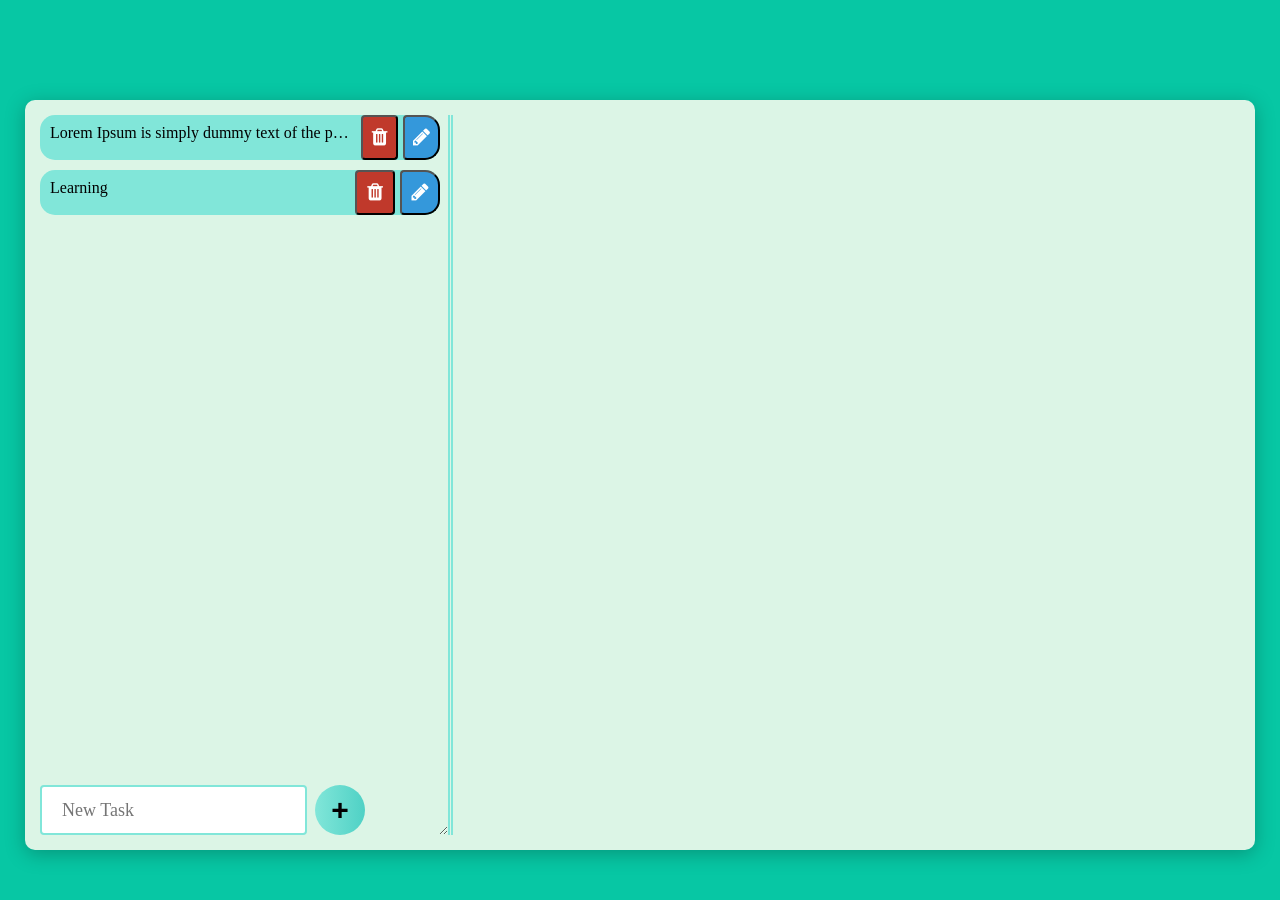
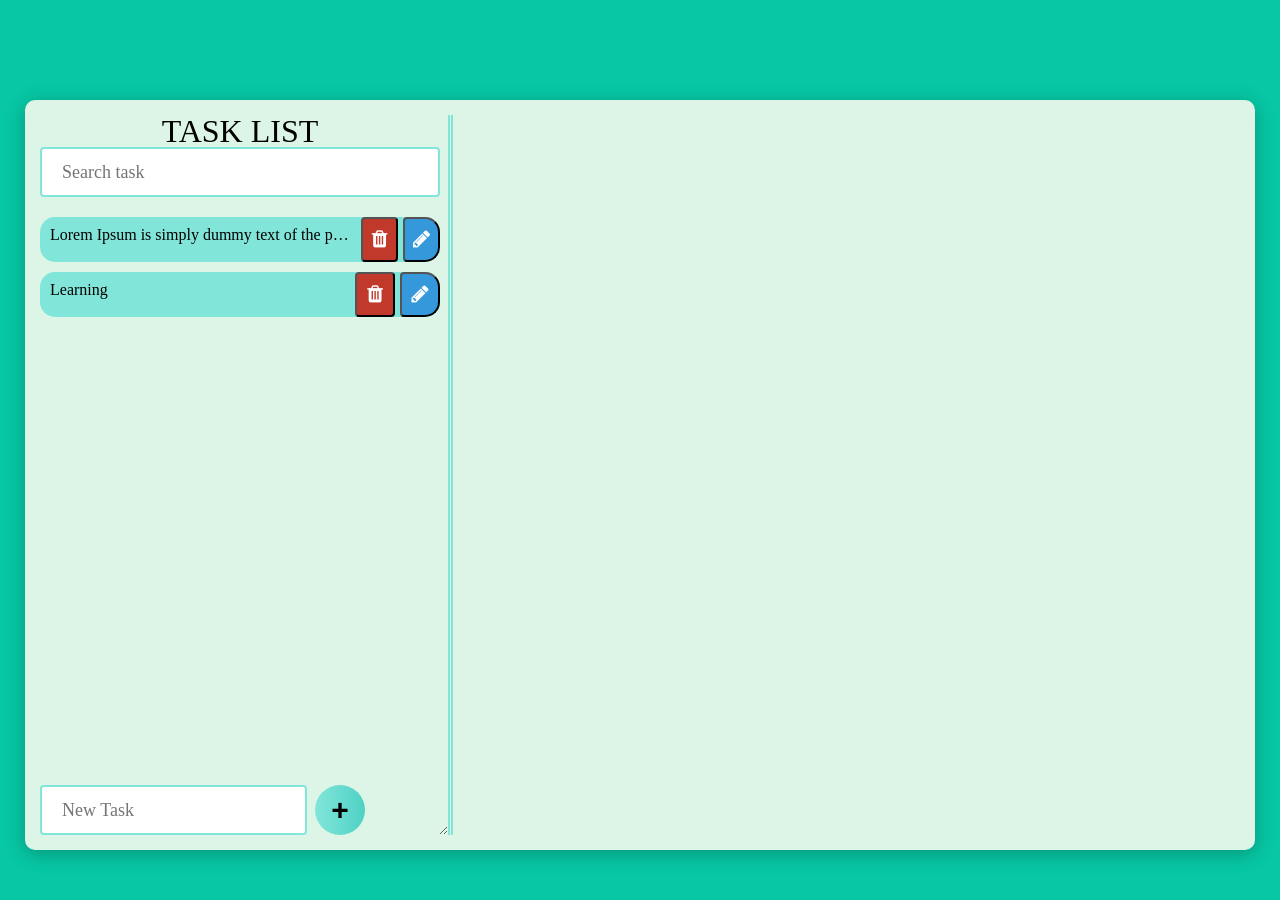
Before and after one commit to Dopio/infotecs-todo, a React (Create React App) app: page / in a window 1280 px wide. Shown: the top 900 px of the page. Built offline with nearby package versions, Linux system fonts and the light colour scheme.

Commit message:
Create search functional

```diff
--- a/src/features/todo-editingArea/todoEditingAreaTitle/TodoEditingAreaTitle.jsx
+++ b/src/features/todo-editingArea/todoEditingAreaTitle/TodoEditingAreaTitle.jsx
@@ -1,13 +1,13 @@
 import React from 'react'
 
-export const TodoEditingArea = ({ tasks }) => {
+export const TodoEditingArea = ({ state }) => {
   return (
     <div className='taskEditing__wrapper'>
       <div className='taskEditing__title'>
         just do it
       </div>
       <div className='task__title'>
-        {tasks.map(item => (
+        {state.todos.map(item => (
           <div key={item.id}>
             {item.active ? <div>{item.title}</div> : <></>}
           </div>
--- a/src/features/todo-list/components/todoAddingBlock/TodoAddingBlock.jsx
+++ b/src/features/todo-list/components/todoAddingBlock/TodoAddingBlock.jsx
@@ -17,11 +17,13 @@ export const TodoAddingBlock = ({ handleAddTodo }) => {
         />
       </div>
       <div className="taskAdd__button_wrapper">
-        <button onClick={() => handleAddTodo({
-          title: value,
-          id: uuidv4(),
-          description: ''
-        })} className="button">
+        <button
+          onClick={() => handleAddTodo({
+            title: value,
+            id: uuidv4(),
+            description: ''
+          }) & setValue('')}
+          className="button">
           <span className='taskAdd__buttonText'>+</span>
         </button>
       </div>
--- a/src/features/todo-list/components/todoList/TodoList.jsx
+++ b/src/features/todo-list/components/todoList/TodoList.jsx
@@ -1,8 +1,9 @@
 import React, { useState } from 'react'
 import { TodoAddingBlock } from '../todoAddingBlock/TodoAddingBlock'
 import { DeleteTodo } from '../todoPreview/deleteTodo/DeleteTodo'
-import { EditTodo } from '../todoPreview/editTodo/EditTodo'
+import { EditTodos } from '../todoPreview/editTodo/EditTodo'
 import { SaveTodo } from '../todoPreview/saveTodo/SaveTodo'
+import { TodoSearch } from '../todoSearch/TodoSearch'
 import classes from './TodoList.module.css'
 
 /* const filterTodo = (tasks, searchValue) => {
@@ -31,7 +32,12 @@ export const TodoList = ({
   }
 
   return (<>
+
     {<div className={classes.tasks__list}>{/* todo Preview для каждого из функций */}
+      <div className={classes.taskList__title}>
+        task list
+      </div>
+      <TodoSearch state={state}/>
       {
         state.todos.map(item => (
           <div className={classes.tasks__list_item} key={item.id}>
@@ -56,7 +62,7 @@ export const TodoList = ({
                   handleDeleteTodo={handleDeleteTodo}
                   itemId={item.id}
                 />
-                <EditTodo
+                <EditTodos
                   editTaskHandler={editTaskHandler}
                   title={item.title}
                   itemId={item.id}
--- a/src/features/todo-list/components/todoList/TodoList.module.css
+++ b/src/features/todo-list/components/todoList/TodoList.module.css
@@ -95,3 +95,9 @@
   overflow: hidden;
   text-overflow: ellipsis;
 }
+
+.taskList__title{
+  text-transform: uppercase;
+  text-align: center;
+  font-size: 32px;
+}
--- a/src/features/todo-list/components/todoPreview/editTodo/EditTodo.jsx
+++ b/src/features/todo-list/components/todoPreview/editTodo/EditTodo.jsx
@@ -2,7 +2,7 @@ import React from 'react'
 import clsx from 'clsx'
 import classes from './EditTodo.module.css'
 
-export const EditTodo = ({ editTaskHandler, itemId, title }) => {
+export const EditTodos = ({ editTaskHandler, itemId, title }) => {
   return (
     <button
       className={clsx(classes.button, classes.touch, classes.edit)}
--- a/src/features/todo-list/components/todoSearch/todoSearch.jsx
+++ b/src/features/todo-list/components/todoSearch/todoSearch.jsx
@@ -1,11 +1,11 @@
-import React, { useEffect, useState } from 'react'
-import './TaskSearch.css'
+import React, { useState } from 'react'
+import classes from './TodoSearch.module.css'
 
-const TaskSearch = ({ tasks, setTasks }) => {
+export const TodoSearch = ({ state }) => {
   const [searchValue, setSearchValue] = useState('')
 
-  const filterTodo = (searchValue) => {
-    const newTasks = [...tasks]
+  /* const filterTodo = (searchValue) => {
+    const newTasks = [...state.todos]
     if (!searchValue) {
       return newTasks
     }
@@ -18,18 +18,30 @@ const TaskSearch = ({ tasks, setTasks }) => {
   useEffect(() => {
     const filteredTodo = filterTodo(searchValue)
     setTasks(filteredTodo)
-  }, [searchValue])
+  }, [searchValue]) */
 
   return (
-    <div className='task__search'>
+    <div className={classes.task__search}>
       <input
-        className='task__search_input'
+        className={classes.task__search_input}
         type="text"
+        value={searchValue}
         placeholder='Search task'
         onChange={(e) => setSearchValue(e.target.value)}
       />
+      {state.todos.filter((item) => {
+        if (searchValue === '') {
+          return null
+        } else if (item.title.toLowerCase().includes(searchValue.toLowerCase())) {
+          return item.title
+        } else return null
+      }).map((item, key = item.id) => {
+        return (
+          <div className='title' key={key}>
+            {item.title}
+          </div>
+        )
+      })}
     </div>
   )
 }
-
-export default TaskSearch
--- a/src/features/todo-list/containers/TodoListContainer.jsx
+++ b/src/features/todo-list/containers/TodoListContainer.jsx
@@ -27,6 +27,6 @@ export const TodoListContainer = () => {
       handleDeleteTodo={handleDeleteTodo}
       handleSaveTodo={handleSaveTodo}
     />
-    {/* <TodoEditingArea /> */}
+    {/* <TodoEditingArea state={state}/> */}
   </>
 }
```
Also changed, not shown: src/features/todo-list/components/todoSearch/TodoSearch.module.css (renamed from src/features/todo-list/components/todoSearch/todoSearch.css).
